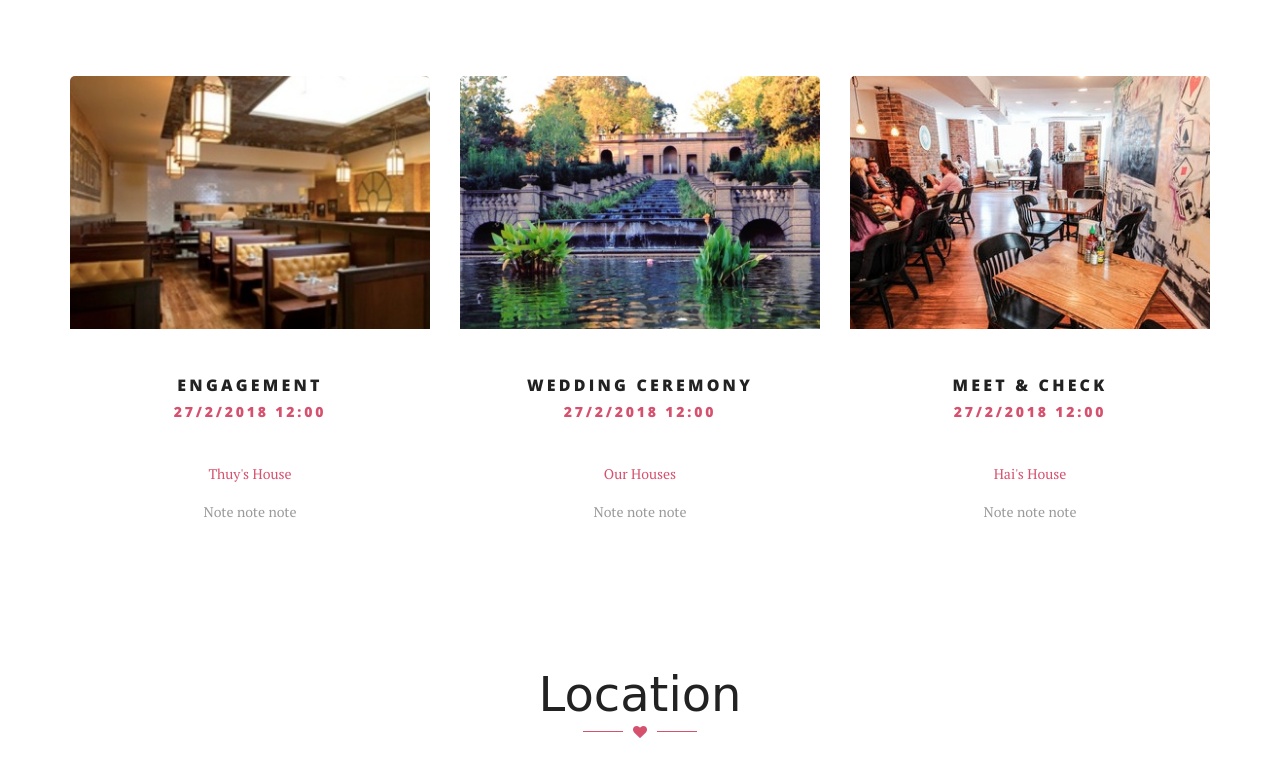
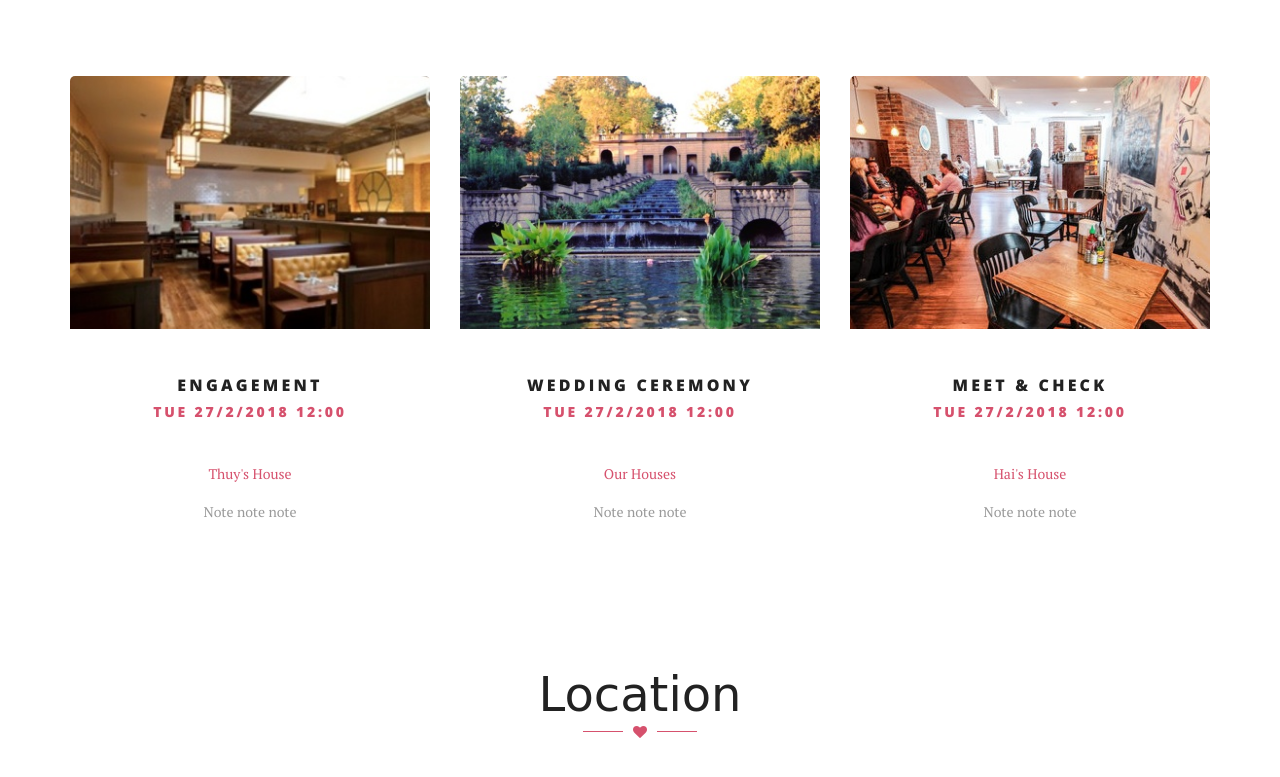
Before and after one commit to dominhhai/wedding, a plain HTML site: page index.html in a window 1280 px wide. Shown: the part 2003-2780 px from the top of the page. Drawn offline with nearby package versions, Linux system fonts and the light colour scheme; some packages are replaced by stand-ins of ours; a web font is replaced by a local one.

Commit message:
change footer

```diff
--- a/index.html
+++ b/index.html
@@ -79,7 +79,7 @@
         <h1>Minh Hai &amp; Thu Thuy</h1>
         <p>are getting married</p>
         <p><span></span><i class="fa fa-heart"></i><span></span></p>
-        <p>27/2/2018</p>
+        <p>Tue 27/2/2018</p>
       </div>
     </div>
     <div class="countdown" data-scroll-reveal="enter from the bottom after 2.5s"></div>
@@ -302,7 +302,7 @@
           <div class="blog-short">
             <img src="images/teds.jpg" class="img-responsive" alt="" />
             <h5>Engagement</h5>
-            <h6>27/2/2018 12:00</h6>
+            <h6>Tue 27/2/2018 12:00</h6>
             <p><a href="#map-thuy">Thuy's House</a></p>
             <p>Note note note</p>
           </div>
@@ -311,7 +311,7 @@
           <div class="blog-short">
             <img src="images/mpark.jpg" class="img-responsive" alt="" />
             <h5>Wedding Ceremony</h5>
-            <h6>27/2/2018 12:00</h6>
+            <h6>Tue 27/2/2018 12:00</h6>
             <p><a href="#location">Our Houses</a></p>
             <p>Note note note</p>
           </div>
@@ -320,7 +320,7 @@
           <div class="blog-short">
             <img src="images/dukes.jpg" class="img-responsive" alt="" />
             <h5>Meet & Check</h5>
-            <h6>27/2/2018 12:00</h6>
+            <h6>Tue 27/2/2018 12:00</h6>
             <p><a href="#map-hai">Hai's House</a></p>
             <p>Note note note</p>
           </div>
@@ -533,7 +533,7 @@
     <div class="container">
       <div class="row text-center">
         <div class="col-sm-12" data-scroll-reveal>
-          &copy; 2018 Perfect Couple - Premium Site Theme by <a href="https://themeforest.net/user/Coffeecream/portfolio" target="_blank">Coffeecream Themes</a>
+          Save the date: Tue 27/2/2018
         </div>
       </div>
     </div>
```
